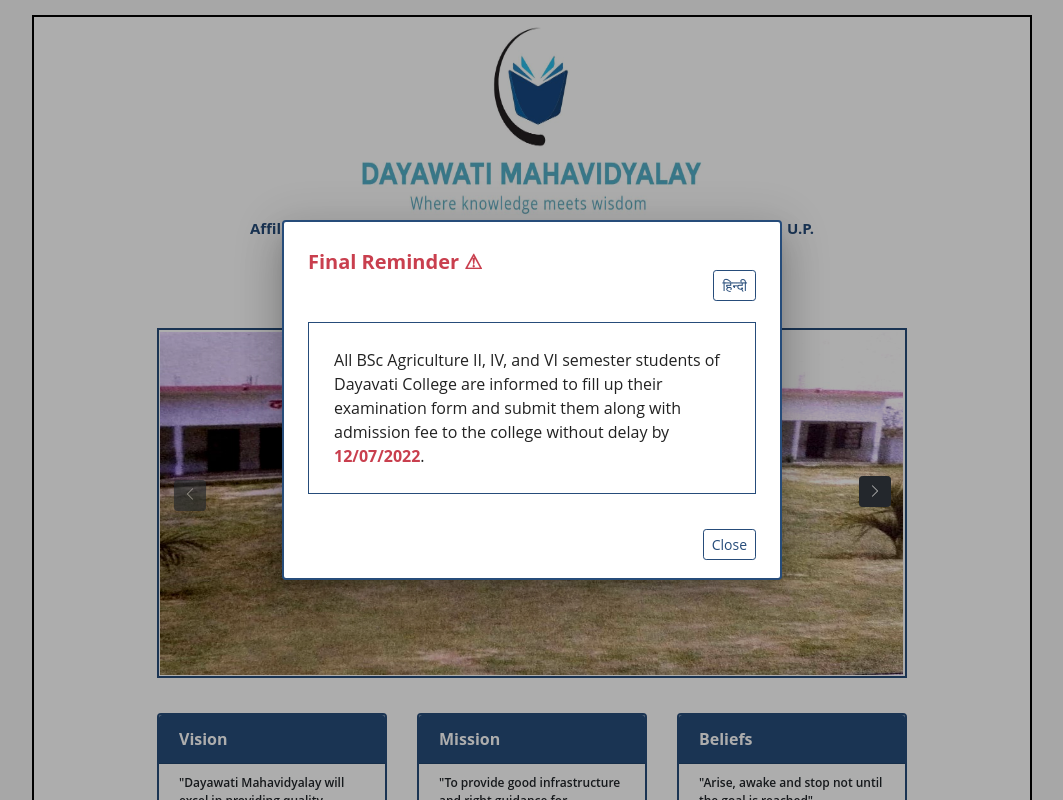
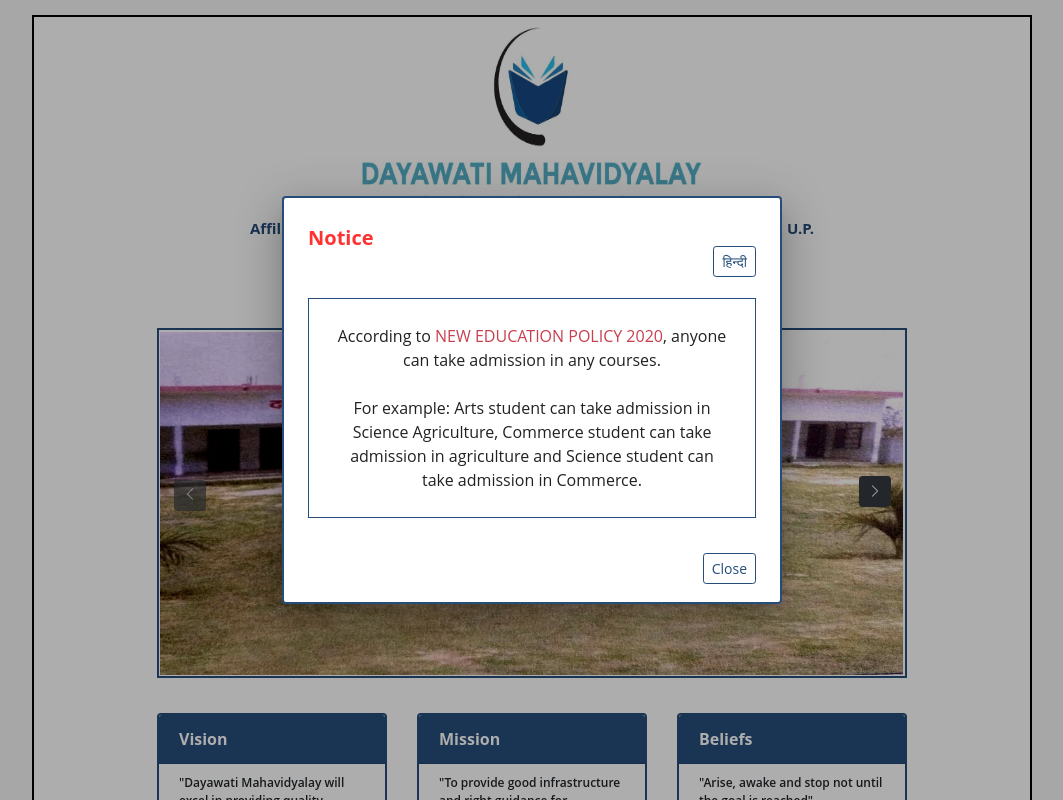
Before and after one commit to LavP98/Dayawati_Mahavidyalay, an Angular app: page / in a window 1280 px wide. Shown: the whole page, without its empty margins (108-1171 px from the left). Built offline with nearby package versions, Linux system fonts and the light colour scheme.

Commit message:
Landing page updated.

```diff
--- a/src/app/landing-page-popup/landing-page-popup.component.html
+++ b/src/app/landing-page-popup/landing-page-popup.component.html
@@ -1,7 +1,7 @@
-<!-- <h1 mat-dialog-title>{{ !selectedLanguageEnglish ? " सूचना" : "Notice" }}</h1> -->
-<h1 mat-dialog-title class="flash">
+<h1 mat-dialog-title>{{ !selectedLanguageEnglish ? " सूचना" : "Notice" }}</h1>
+<!-- <h1 mat-dialog-title class="flash">
   {{ !selectedLanguageEnglish ? "अंतिम अनुस्मारक ⚠" : "Final Reminder ⚠" }}
-</h1>
+</h1> -->
 <mat-dialog-actions align="end">
   <button
     (click)="changeLanguage()"
@@ -15,6 +15,14 @@
 </mat-dialog-actions>
 <div class="content" mat-dialog-content>
   <span *ngIf="selectedLanguageEnglish">
+    <p style="text-align: center;">
+      According to <span class="flash"> NEW EDUCATION POLICY 2020</span>,
+      anyone can take admission in any courses. <br /><br>
+      For example: Arts student can take admission in Science Agriculture,
+      Commerce student can take admission in agriculture and Science student can
+      take admission in Commerce. <br>
+    </p>
+
     <!-- <p>
       All the students of BA 2nd Semester and BSc 2nd Semester of Dayawati
       Mahavidyalaya are requested to fill their examination form and submit the
@@ -22,14 +30,22 @@
       <b class="date">22/06/2022</b>.
     </p> -->
     <!-- <hr /> -->
-    <p>
+    <!-- <p>
       All BSc Agriculture II, IV, and VI semester students of Dayavati College
       are informed to fill up their examination form and submit them along with
       admission fee to the college without delay by
       <b class="date flash">12/07/2022</b>.
-    </p>
+    </p> -->
   </span>
   <span *ngIf="!selectedLanguageEnglish">
+<p style="text-align: center;">
+   <span class="flash">नई शिक्षा नीति 2020 के अनुसार</span>,
+      कोई भी किसी भी कोर्स में प्रवेश ले सकता है। <br> <br>
+      उदाहरण के लिए: कला के छात्र विज्ञान कृषि में प्रवेश ले सकते हैं,
+      वाणिज्य के छात्र कृषि में प्रवेश ले सकते हैं और विज्ञान के छात्र कर सकते हैं
+      कॉमर्स में एडमिशन लें।
+</p>
+
     <!-- <p class="content">
       दयावती महाविद्यालय के सभी बी ए द्वितीय सेमेस्टर एवम बी एस सी द्वितीय
       सेमेस्टर के छात्र छात्राओं को सूचित किया जाता है कि अपना परीक्षा फार्म
@@ -37,12 +53,12 @@
       <b class="date">22/06/2022</b> तक अविलम्ब जमा करे।
     </p> -->
     <!-- <hr /> -->
-    <p class="content">
+    <!-- <p class="content">
       दयावती महाविद्यालय के सभी बी एस-सी कृषि द्वितीय,चतुर्थ, एवं छठे सेमेस्टर
       के छात्र छात्राओं को सूचित किया जाता है कि अपना परीक्षा फार्म भरकर ,
       प्रवेश शुल्क के साथ महाविद्यालय में <b class="date flash">12/07/2022 </b> तक
       अविलम्ब जमा करे।
-    </p>
+    </p> -->
   </span>
 </div>
 <mat-dialog-actions align="end">
```
